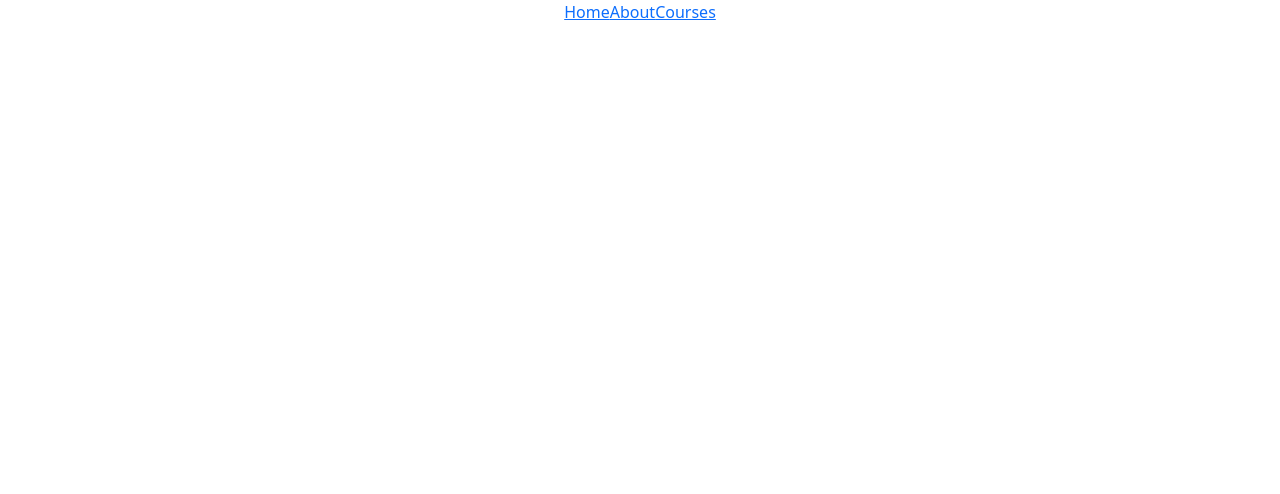
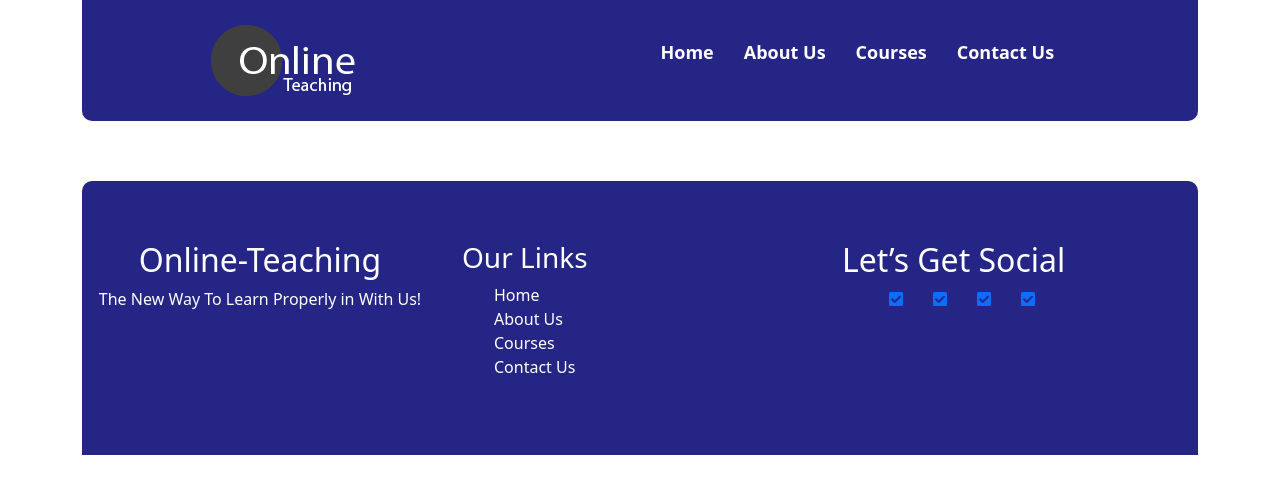
Before and after one commit to Samiul-Ahmed-96/react-online-teaching, a React (Create React App) app: page / in a window 1280 px wide. Shown: the top 494 px of the page. Built offline with nearby package versions, Linux system fonts and the light colour scheme.

Commit message:
build footer and header

```diff
--- a/package.json
+++ b/package.json
@@ -3,6 +3,9 @@
   "version": "0.1.0",
   "private": true,
   "dependencies": {
+    "@fortawesome/fontawesome-svg-core": "^1.2.36",
+    "@fortawesome/free-solid-svg-icons": "^5.15.4",
+    "@fortawesome/react-fontawesome": "^0.1.15",
     "@testing-library/jest-dom": "^5.14.1",
     "@testing-library/react": "^11.2.7",
     "@testing-library/user-event": "^12.8.3",
--- a/src/App.js
+++ b/src/App.js
@@ -1,5 +1,5 @@
 import 'bootstrap/dist/css/bootstrap.min.css';
-import { BrowserRouter, Link, Route, Switch } from 'react-router-dom';
+import { BrowserRouter, Route, Switch } from 'react-router-dom';
 import './App.css';
 import About from './components/About/About';
 import Courses from './components/Courses/Courses';
@@ -9,10 +9,10 @@ function App() {
   return (
     <div className="App">
     <BrowserRouter>
-      <Link to="/home">Home</Link>
-      <Link to="/about">About</Link>
-      <Link to="/courses">Courses</Link>
       <Switch>
+        <Route exact path='/'>
+          <Home></Home>
+        </Route>
         <Route path='/home'>
           <Home></Home>
         </Route>
--- a/src/components/Footer/Footer.css
+++ b/src/components/Footer/Footer.css
@@ -0,0 +1,26 @@
+.main-footer {
+  background: #252585;
+  color: #fff;
+  border-radius: 10px 10px 0px 0px;
+  margin-top: 60px;
+  text-align: left;
+  padding: 60px 0px;
+}
+.footer-description {
+  text-align: center;
+}
+
+.footer-links ul li {
+  list-style: none;
+}
+
+.footer-links ul li a {
+  color: #fff;
+  text-decoration: none;
+}
+
+.social-media ul li {
+  list-style: none;
+  display: inline-block;
+  margin: 0px 15px;
+}
--- a/src/components/Footer/Footer.js
+++ b/src/components/Footer/Footer.js
@@ -0,0 +1,51 @@
+
+import { faCheckSquare } from '@fortawesome/free-solid-svg-icons';
+import { FontAwesomeIcon } from '@fortawesome/react-fontawesome';
+import React from 'react';
+import { Col, Container, Row } from 'react-bootstrap';
+import { Link } from 'react-router-dom';
+import './Footer.css';
+
+const Footer = () => {
+    return (
+        <div>
+            <Container>
+                <div className="main-footer">
+                <Row>
+                    <Col>
+                        <div className="footer-description">
+                            <h2>Online-Teaching</h2>
+                            <p>The New Way To Learn Properly in With Us!</p>
+                        </div>
+                    </Col>
+                    <Col>
+                        <div className="footer-links">
+                            <h3>Our Links</h3>
+                            <ul>
+                                <li><Link to="/home">Home</Link></li>
+                                <li><Link to="/about">About Us</Link></li>
+                                <li><Link to="/courses">Courses</Link></li>
+                                <li><Link to="/contact">Contact Us</Link></li>
+                            </ul>
+                        </div>
+                    </Col>
+                    <Col>
+                        <div className="social-media">
+                        <h2>Let’s Get Social</h2>
+                        <ul>
+                            <li><Link to="/"><FontAwesomeIcon icon={faCheckSquare}></FontAwesomeIcon></Link></li>
+                            <li><Link to="/"><FontAwesomeIcon icon={faCheckSquare}></FontAwesomeIcon></Link></li>
+                            <li><Link to="/"><FontAwesomeIcon icon={faCheckSquare}></FontAwesomeIcon></Link></li>
+                            <li><Link to="/"><FontAwesomeIcon icon={faCheckSquare}></FontAwesomeIcon></Link></li>
+
+                        </ul>
+                        </div>
+                    </Col>
+                </Row>
+                </div>
+            </Container>
+        </div>
+    );
+};
+
+export default Footer;
--- a/src/components/Header/Header.css
+++ b/src/components/Header/Header.css
@@ -0,0 +1,22 @@
+.header-main {
+  display: flex;
+  justify-content: space-around;
+  background: #252585;
+  align-items: center;
+  padding: 25px 0px;
+  border-radius: 0px 0px 10px 10px;
+}
+
+.header-main ul li {
+  list-style: none;
+  display: inline-block;
+  color: #fff;
+}
+
+.header-main ul li a {
+  color: #fff;
+  text-decoration: none;
+  margin: 0px 15px;
+  font-weight: 600;
+  font-size: 18px;
+}
--- a/src/components/Header/Header.js
+++ b/src/components/Header/Header.js
@@ -0,0 +1,27 @@
+import React from 'react';
+import { Container, Nav } from 'react-bootstrap';
+import { Link } from 'react-router-dom';
+import logo from "../../image/logo.png";
+import './Header.css';
+
+const Header = () => {
+    return (
+        <div>
+            <Nav>
+                <Container>
+                    <div className='header-main'>
+                        <Link to="/home"><img src={logo} alt="OnlineTeaching" /></Link>
+                        <ul>
+                            <li><Link to="/home">Home</Link></li>
+                            <li><Link to="/about">About Us</Link></li>
+                            <li><Link to="/courses">Courses</Link></li>
+                            <li><Link to="/contact">Contact Us</Link></li>
+                        </ul>
+                    </div>
+                </Container>
+            </Nav>
+        </div>
+    );
+};
+
+export default Header;
--- a/src/components/Home/Home.js
+++ b/src/components/Home/Home.js
@@ -1,11 +1,14 @@
 import React from 'react';
+import Footer from '../Footer/Footer';
+import Header from '../Header/Header';
 
 const Home = () => {
     return (
         <div>
-          <h2>This is Home</h2>
+          <Header></Header>
+          <Footer></Footer>
         </div>
     );
 };
 
-export default Home;<h2>This is Home</h2>
+export default Home;
```
Also changed, not shown: src/image/logo.png (added), 1 other file (tests, documents, lock files or other folders).
